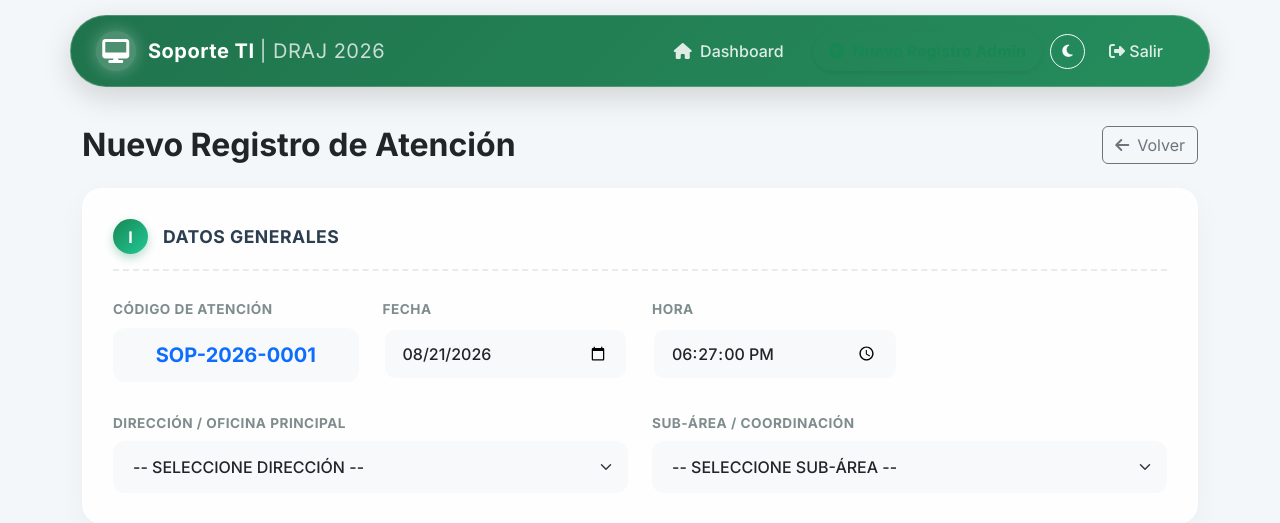
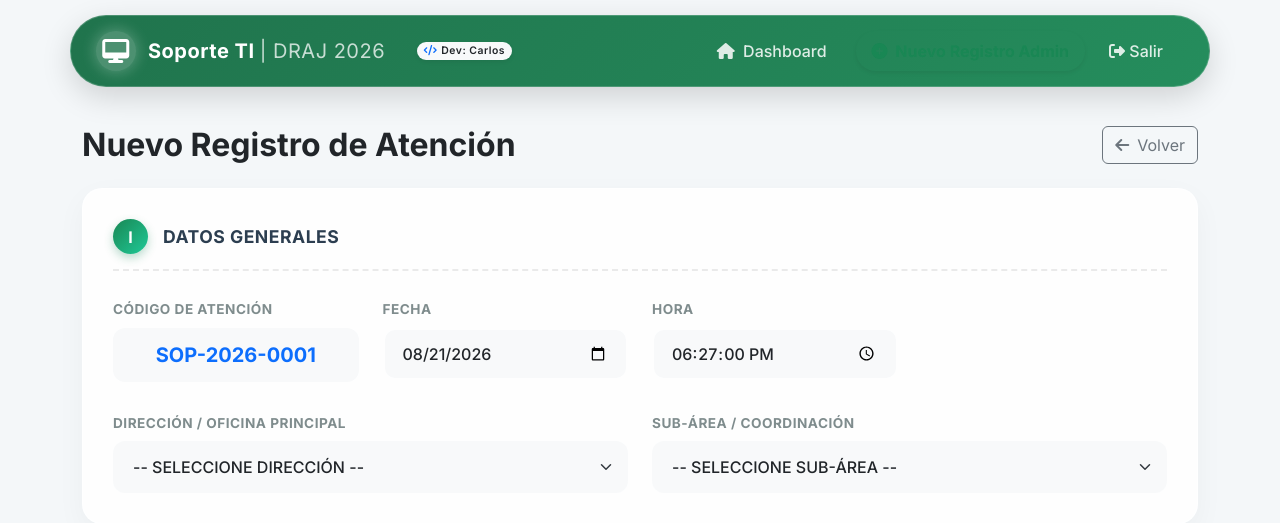
Before and after one commit to raulmarincarlos-eng/soporte-draj, a Flask app: page /nuevo in a window 1280 px wide. Shown: the top 523 px of the page. Run offline with Flask 3, Linux system fonts and the light colour scheme; the visitor is signed in with stand-in values (Sample User, id 1); data that the repository does not hold is empty; some libraries are stand-ins or nearby versions.

Commit message:
UI Tweaks: Remove PDF btn, fix duplicate moon, add robot and dev tag

```diff
--- a/templates/base.html
+++ b/templates/base.html
@@ -169,6 +169,7 @@
                 </div>
                 <span class="fw-bold fs-5" style="letter-spacing: 0.5px;">Soporte TI <span class="fw-light opacity-75">| DRAJ 2026</span></span>
             </a>
+            <span class="d-none d-lg-inline ms-3 badge bg-light text-dark shadow-sm" style="font-size: 0.65rem; letter-spacing: 0.5px; border-radius: 20px; font-weight: 600;"><i class="fas fa-code me-1 text-primary"></i>Dev: Carlos</span>
             <button class="navbar-toggler border-0" type="button" data-bs-toggle="collapse" data-bs-target="#navbarNav">
                 <span class="navbar-toggler-icon"></span>
             </button>
@@ -192,11 +193,7 @@
                             <i class="fas fa-plus-circle me-1"></i> Nuevo Registro Admin
                         </a>
                     </li>
-                    <li class="nav-item ms-lg-2">
-                        <button id="darkModeToggle" class="btn btn-outline-light btn-sm rounded-circle d-flex align-items-center justify-content-center" style="width: 35px; height: 35px;" title="Alternar Modo Oscuro">
-                            <i class="fas fa-moon"></i>
-                        </button>
-                    </li>
+
                     <li class="nav-item">
                         <a class="nav-link nav-link-custom text-warning ms-lg-2" href="{{ url_for('logout') }}" title="Cerrar Sesión">
                             <i class="fas fa-sign-out-alt"></i> Salir
```
Also changed, not shown: templates/dashboard.html (+13 -3 lines).
